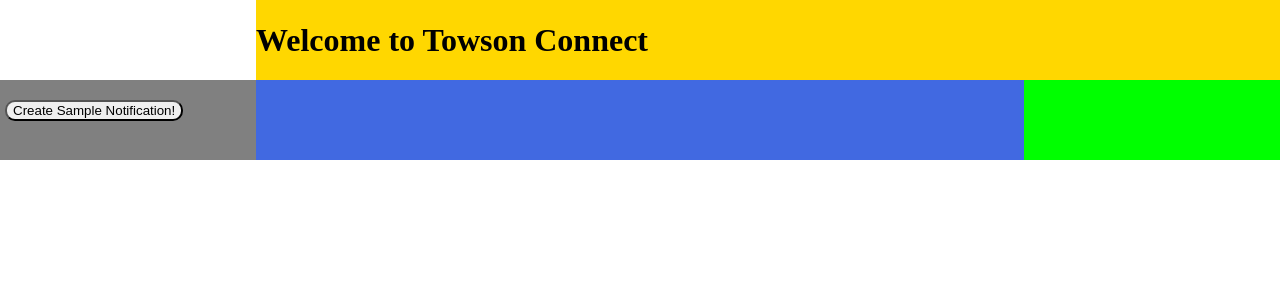
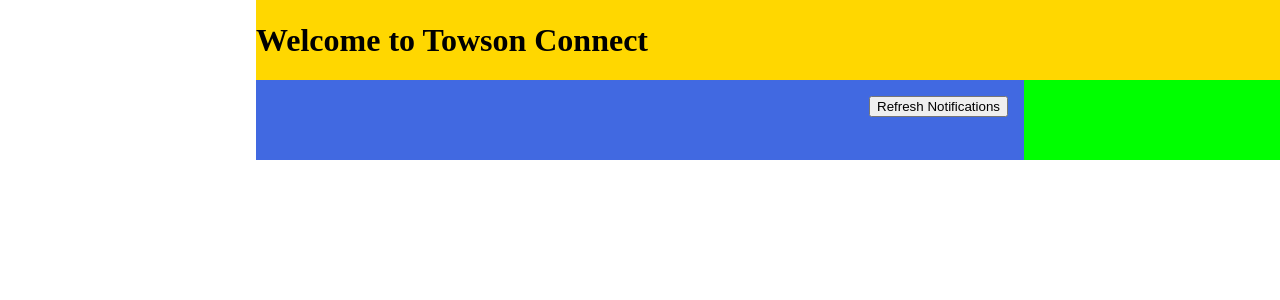
Before and after one commit to rmbackoTU-dev/towsonConnect, a React (Create React App) app in the folder client/: page / in a window 1280 px wide. Shown: the top 300 px of the page. Built offline with nearby package versions, Linux system fonts and the light colour scheme; a web font is replaced by a local one.

Commit message:
seperated out feed

```diff
--- a/client/package.json
+++ b/client/package.json
@@ -3,7 +3,12 @@
   "version": "0.1.0",
   "private": true,
   "dependencies": {
+    "@fortawesome/fontawesome": "^1.1.8",
     "@fortawesome/fontawesome-free": "^5.15.2",
+    "@fortawesome/fontawesome-free-solid": "^5.0.13",
+    "@fortawesome/fontawesome-svg-core": "^1.2.34",
+    "@fortawesome/free-solid-svg-icons": "^5.15.2",
+    "@fortawesome/react-fontawesome": "^0.1.14",
     "@testing-library/jest-dom": "^5.11.9",
     "@testing-library/react": "^11.2.5",
     "@testing-library/user-event": "^12.8.1",
--- /dev/null
+++ b/client/src/components/feed/feedLayout/feed.css
@@ -0,0 +1,28 @@
+.feed-grid-column
+{
+    grid-area:feed;
+    background-color:royalblue;
+    position: relative;
+    align-self: stretch;
+    display:flexbox;
+    flex-direction: row;
+}
+
+#feed-items
+{
+    position:relative;
+    width:100%;
+    left:30%;
+    right:auto;
+}
+
+#refreshButton
+{
+    position:absolute;
+    cursor: pointer;
+    top: 0;
+    right:0;
+    background-color:transparent;
+    margin: 1em 1em 4em 1em;
+
+}
--- a/client/src/components/feed/feedLayout/feed.js
+++ b/client/src/components/feed/feedLayout/feed.js
@@ -1 +1,61 @@
 //page feed
+import React, {Component, Fragment} from 'react';
+import NotifyItemList from '../notifications/NotifyItem';
+import {FontAwesomeIcon} from '@fortawesome/react-fontawesome';
+import {faSync} from '@fortawesome/fontawesome-free-solid';
+import "./feed.css"
+
+
+
+
+class Feed extends Component
+{
+    constructor(props)
+    {
+        super(props);
+        this.state={
+            notifications:[],
+            notificationCount:0,
+            updated:false
+        };
+
+    }
+
+    createnotification= (event) =>
+    {
+         console.log("Creating!");
+         let updatedNotifications=this.state.notifications;
+         let updatedNotificationCount=this.state.notificationCount;
+         updatedNotificationCount++;
+         let notificationMessage="Hello "+updatedNotificationCount;
+         updatedNotifications.push(notificationMessage);
+         this.setState(
+             {
+                 notifications:updatedNotifications,
+                 notificationCount:updatedNotificationCount
+             }
+         );
+    }
+
+
+    render()
+    {
+        return(
+            <div className="feed-grid-column">
+                    <div id="refreshButton">
+                        <button onClick={ this.createnotification}>
+                            <FontAwesomeIcon icon="sync" size="sm"/> Refresh Notifications
+                        </button>
+                    </div>
+                    <div id="feed-items">
+                        <NotifyItemList notificationArray={this.state.notifications}
+                        notificationNumber={this.state.notificationCount} notificationUpdated={this.state.updated}
+                        />
+
+                    </div>
+            </div>
+        );
+    }
+}
+
+export default Feed;
--- a/client/src/components/feed/layout/grid-layout.js
+++ b/client/src/components/feed/layout/grid-layout.js
@@ -1,5 +1,6 @@
 import React, {Component, Fragment} from 'react';
 import NotifyItemList from '../notifications/NotifyItem';
+import Feed from '../feedLayout/Feed'
 import './layout.css'
 
 const BodyHeader=() =>
@@ -18,49 +19,13 @@
 
 class Layout extends Component
 {
-    constructor(props)
-    {
-        super(props);
-        this.state={
-            notifications:[],
-            notificationCount:0,
-            updated:false
-        };
-
-    }
-
-   createnotification()
-   {
-        console.log("Creating!");
-        let updatedNotifications=this.state.notifications;
-        let updatedNotificationCount=this.state.notificationCount;
-        updatedNotificationCount++;
-        let notificationMessage="Hello "+updatedNotificationCount;
-        updatedNotifications.push(notificationMessage);
-        this.setState(
-            {
-                notifications:updatedNotifications,
-                notificationCount:updatedNotificationCount
-            }
-        );
-   }
-
-
 
     render()
     {
         return(
             <div className="body-grid-container">
                 <BodyHeader />
-                <div className="nav-grid-column">
-                    <button onClick={() => this.createnotification()}>Create Sample Notification!</button>
-                </div>
-                <div className="feed-grid-column">
-                    <div id="feed-items">
-                        <NotifyItemList notificationArray={this.state.notifications}
-                        notificationNumber={this.state.notificationCount} notificationUpdated={this.state.updated} />
-                    </div>
-                </div>
+                <Feed />
                 <div className="info-grid-column"></div>
             </div>
         );
--- a/client/src/components/feed/layout/layout.css
+++ b/client/src/components/feed/layout/layout.css
@@ -34,14 +34,6 @@
     flex-direction: row;
 }
 
-.nav-grid-column >button
-{
-    margin-top: 20px;
-    margin-left:5px;
-    border-radius:10px;
-}
-
-
 .info-grid-column
 {
     grid-area:info;
@@ -50,21 +42,3 @@
     align-self: stretch;
 
 }
-
-.feed-grid-column
-{
-    grid-area:feed;
-    background-color:royalblue;
-    position: relative;
-    align-self: stretch;
-    display:flexbox;
-    flex-direction: row;
-}
-
-#feed-items
-{
-    position:relative;
-    width:100%;
-    left:30%;
-    right:auto;
-}
```
Also changed, not shown: 1 other file (tests, documents, lock files or other folders).
